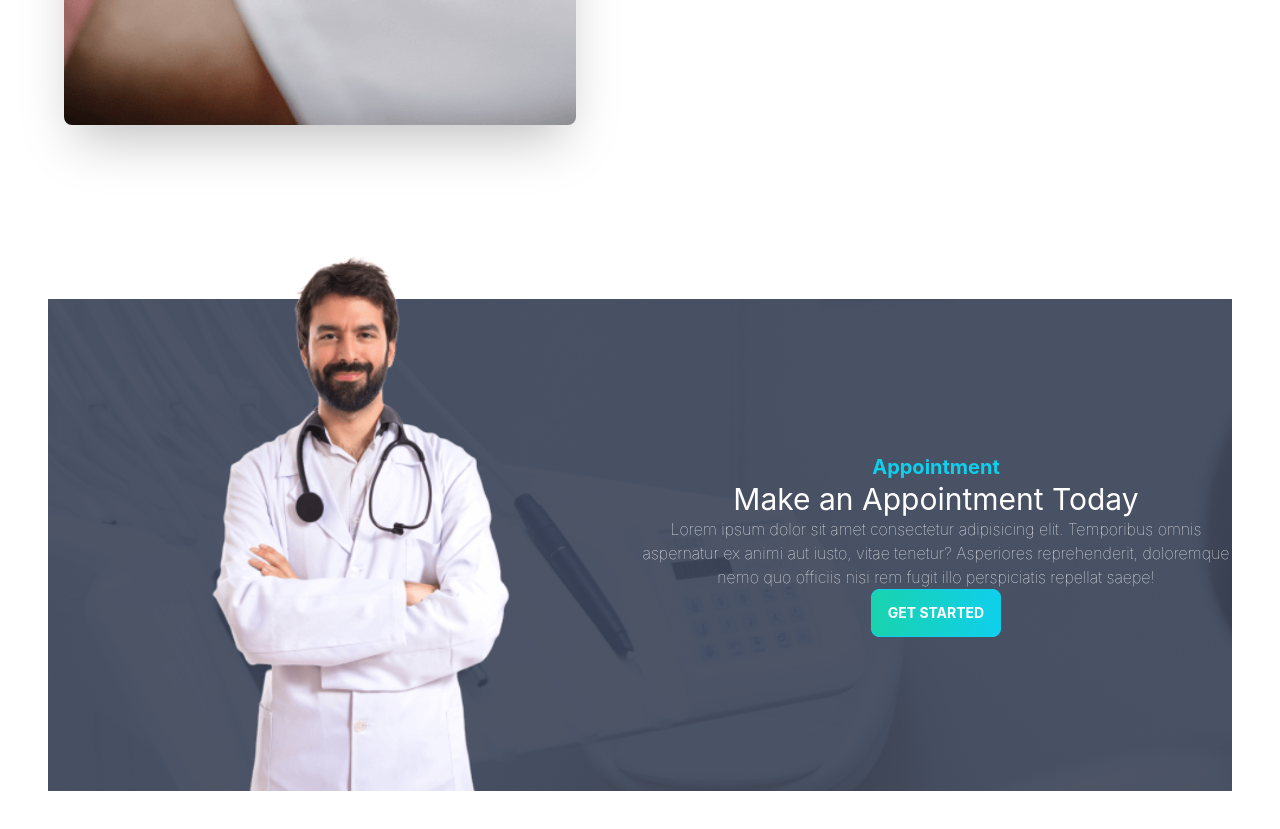
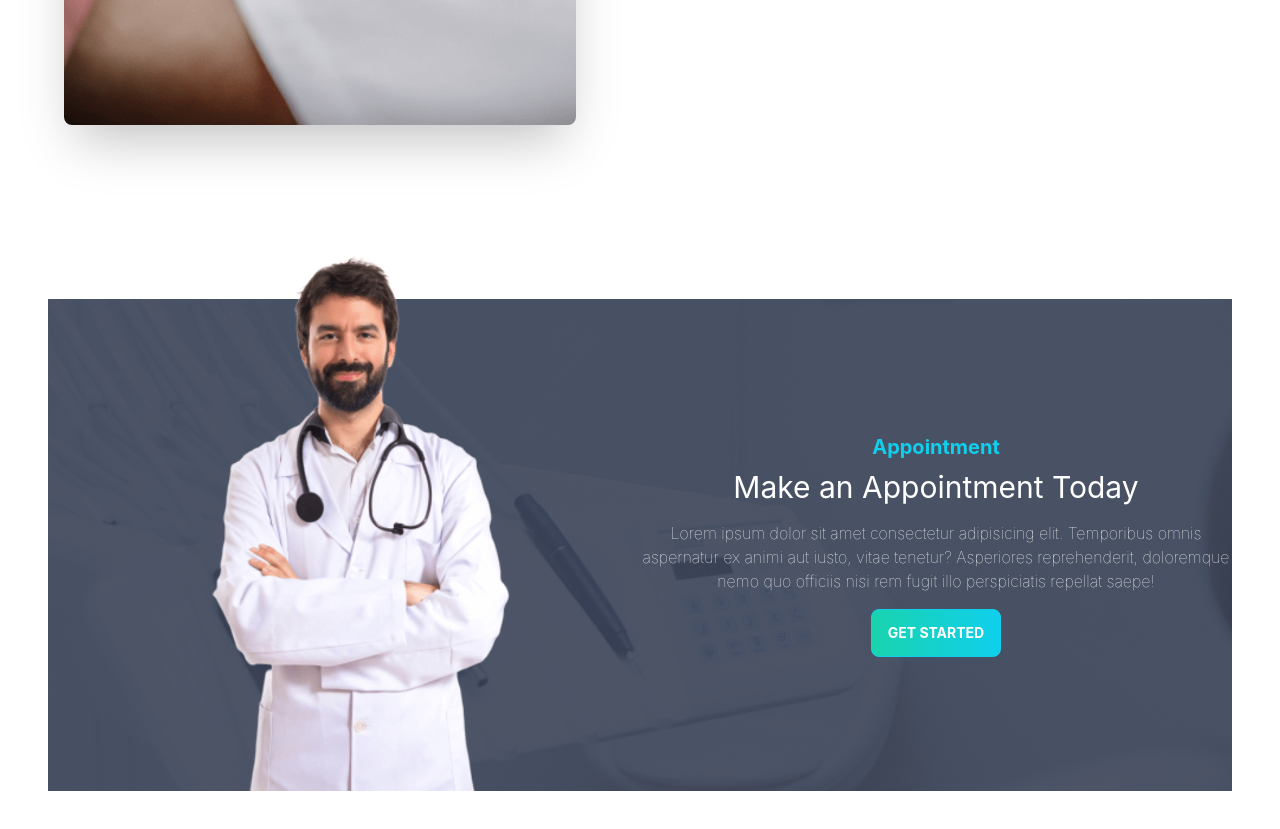
Before and after one commit to ahnafwarith/doctors-portal-client, a React (Create React App) app: page / in a window 1280 px wide. Shown: the part 2208-3037 px from the top of the page. Built offline with nearby package versions, Linux system fonts and the light colour scheme.

Commit message:
created getAppointment component

```diff
--- a/src/Pages/Home/GetAppointment/GetAppointment.js
+++ b/src/Pages/Home/GetAppointment/GetAppointment.js
@@ -12,9 +12,9 @@ const GetAppointment = () => {
                 <img className='mt-[-100px]' src={doctor} alt="" />
             </div>
             <div className='flex-1'>
-                <h2 className='text-primary text-xl font-bold'>Appointment</h2>
-                <h3 className='text-white text-3xl'>Make an Appointment Today</h3>
-                <p className='text-white font-thin'>Lorem ipsum dolor sit amet consectetur adipisicing elit. Temporibus omnis aspernatur ex animi aut iusto, vitae tenetur? Asperiores reprehenderit, doloremque nemo quo officiis nisi rem fugit illo perspiciatis repellat saepe!</p>
+                <h2 className='text-primary text-xl font-bold mb-2'>Appointment</h2>
+                <h3 className='text-white text-3xl mb-4'>Make an Appointment Today</h3>
+                <p className='text-white font-thin mb-4'>Lorem ipsum dolor sit amet consectetur adipisicing elit. Temporibus omnis aspernatur ex animi aut iusto, vitae tenetur? Asperiores reprehenderit, doloremque nemo quo officiis nisi rem fugit illo perspiciatis repellat saepe!</p>
                 <PrimaryButton>Get Started</PrimaryButton>
             </div>
         </div>
```
